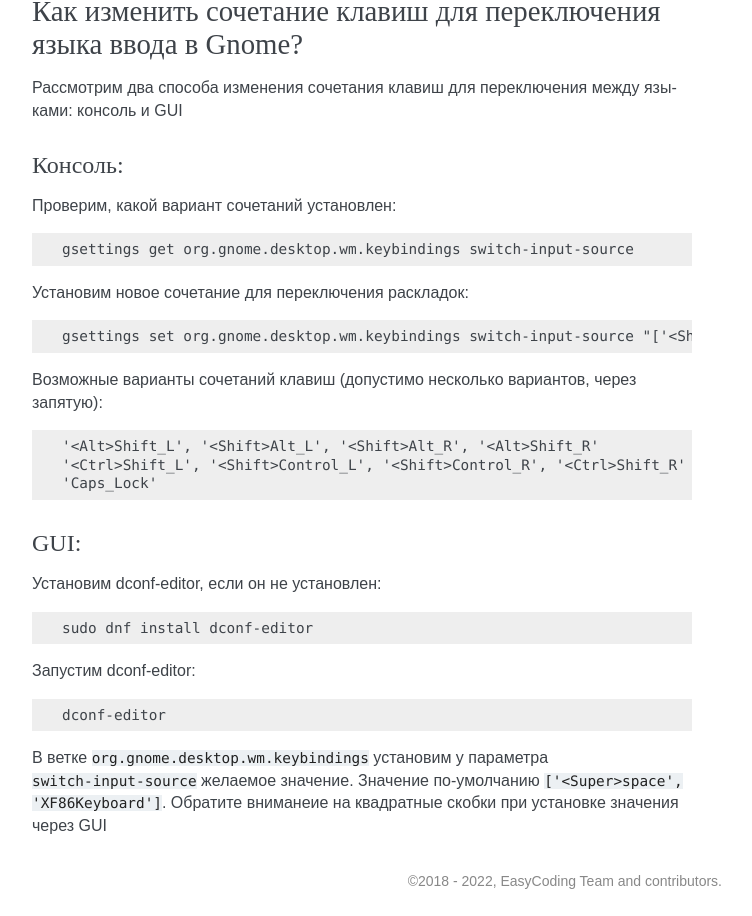
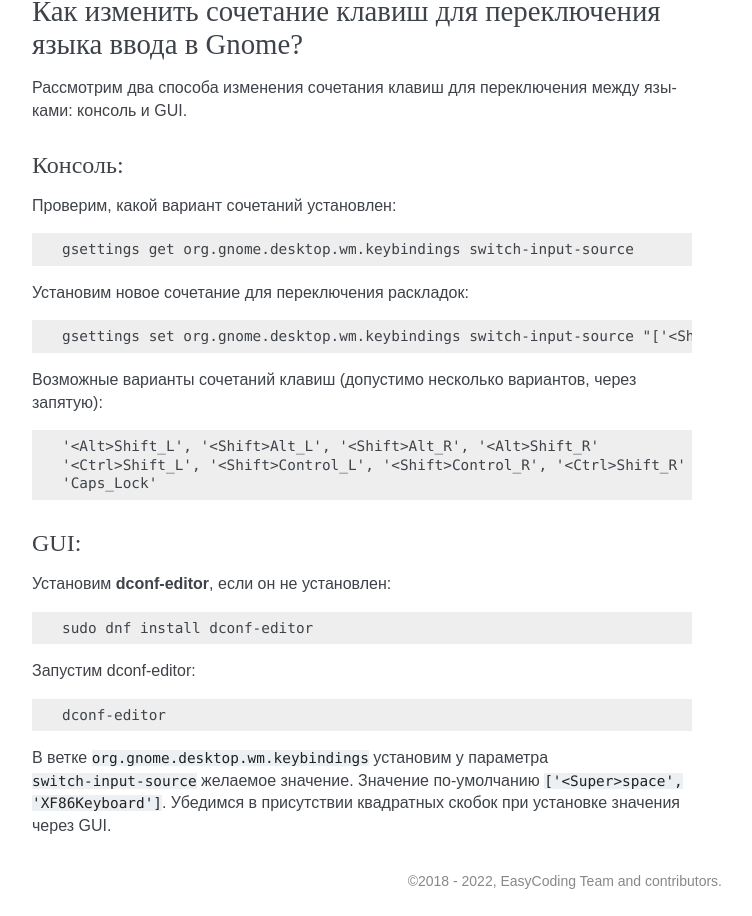
Before and after one commit to RussianFedora/FAQ, a Sphinx documentation site: the page built from source/using-system.rst, in a window 1280 px wide and 1400 px high, scrolled down 16070 px. Shown: the part 481-1397 px from the top of the window, without its empty margins (388-1140 px from the left). Built offline with Sphinx 7.4.7, drawn with Linux system fonts in a browser that asks for light colours; comment, search, counter and statistics services are not loaded.

Commit message:
Fixing section switch-input-source to using-system.rst
Signed-off-by: Andrew <sotnikov123@yandex.ru>

```diff
--- a/source/using-system.rst
+++ b/source/using-system.rst
@@ -950,9 +950,9 @@
 .. _switch-input-source:
 
 Как изменить сочетание клавиш для переключения языка ввода в Gnome?
-===================================================================
+======================================================================
 
-Рассмотрим два способа изменения сочетания клавиш для переключения между языками: консоль и GUI
+Рассмотрим два способа изменения сочетания клавиш для переключения между языками: консоль и GUI.
 
 Консоль:
 ^^^^^^^^^^
@@ -978,18 +978,18 @@
     'Caps_Lock'
 
 GUI:
-^^^^^
+^^^^^^^
 
-Установим dconf-editor, если он не установлен:
+Установим **dconf-editor**, если он не установлен:
 
 .. code-block:: text
 
     sudo dnf install dconf-editor
 
-Запустим  dconf-editor:
+Запустим dconf-editor:
 
 .. code-block:: text
 
     dconf-editor
 
-В ветке ``org.gnome.desktop.wm.keybindings`` установим у параметра ``switch-input-source`` желаемое значение. Значение по-умолчанию ``['<Super>space', 'XF86Keyboard']``. Обратите вниманеие на квадратные скобки при установке значения через GUI
+В ветке ``org.gnome.desktop.wm.keybindings`` установим у параметра ``switch-input-source`` желаемое значение. Значение по-умолчанию ``['<Super>space', 'XF86Keyboard']``. Убедимся в присутствии квадратных скобок при установке значения через GUI.
```
